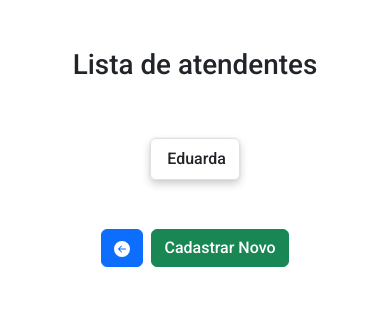
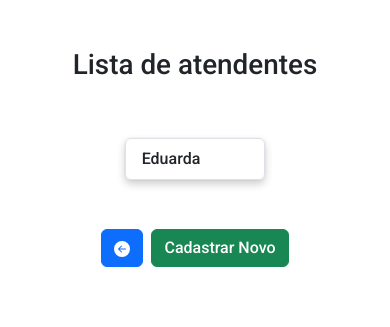
Before and after one commit to GuilhermeSR98/suavez, a Laravel app: page /atendente in a window 390 px wide. Shown: the top 327 px of the page. Run offline with Laravel 10, Linux system fonts and the light colour scheme; data comes from the database, SQL or seed files in the repository; some libraries are stand-ins or nearby versions.

Commit message:
Ajuste Responsividade

```diff
--- a/resources/views/atendentes/create.blade.php
+++ b/resources/views/atendentes/create.blade.php
@@ -2,7 +2,6 @@
     <form action="{{ route('atendente.store') }}" method="POST">
         @csrf
         <div class="my-5 d-flex justify-content-center">
-            <div class="w-25">
             <div class="card">
                 <div class="card-body d-flex justify-content-center flex-column rounded" style="box-shadow: 0 4px 8px rgba(0, 0, 0, 0.1); transition: box-shadow 0.3s ease-in-out;">
                     <label for="name" class="form-label">Nome do Atendente: </label>
@@ -18,7 +17,6 @@
                 </div>
             </div>
         </div>
-        </div>
 
     </form>
 
--- a/resources/views/atendentes/index.blade.php
+++ b/resources/views/atendentes/index.blade.php
@@ -1,11 +1,11 @@
 <x-wrapper title="Sua Vez">
     <div class="d-flex flex-column align-items-center vh-100 mt-5">
         <h1>Lista de atendentes</h1>
-        <ul class="list-group w-25 mt-5 border border-light">
+        <ul class="list-group mt-5 border border-light">
             <div class="elevation rounded" style="box-shadow: 0 4px 8px rgba(0, 0, 0, 0.2); transition: box-shadow 0.3s ease-in-out;">
                 @foreach($atendentes as $atendente)
                 <li class="list-group-item d-flex justify-content-between align-items-center">
-                    {{ $atendente->nome }}
+                    <span class="me-5">{{ $atendente->nome }}</span>
                     <div class="d-flex">
                         @if($atendentes->count() > 2)
                         <form action="{{ route('atendente.destroy', $atendente->id) }}" method="post">
```
Lines whose indentation alone changed are shown as unchanged.
